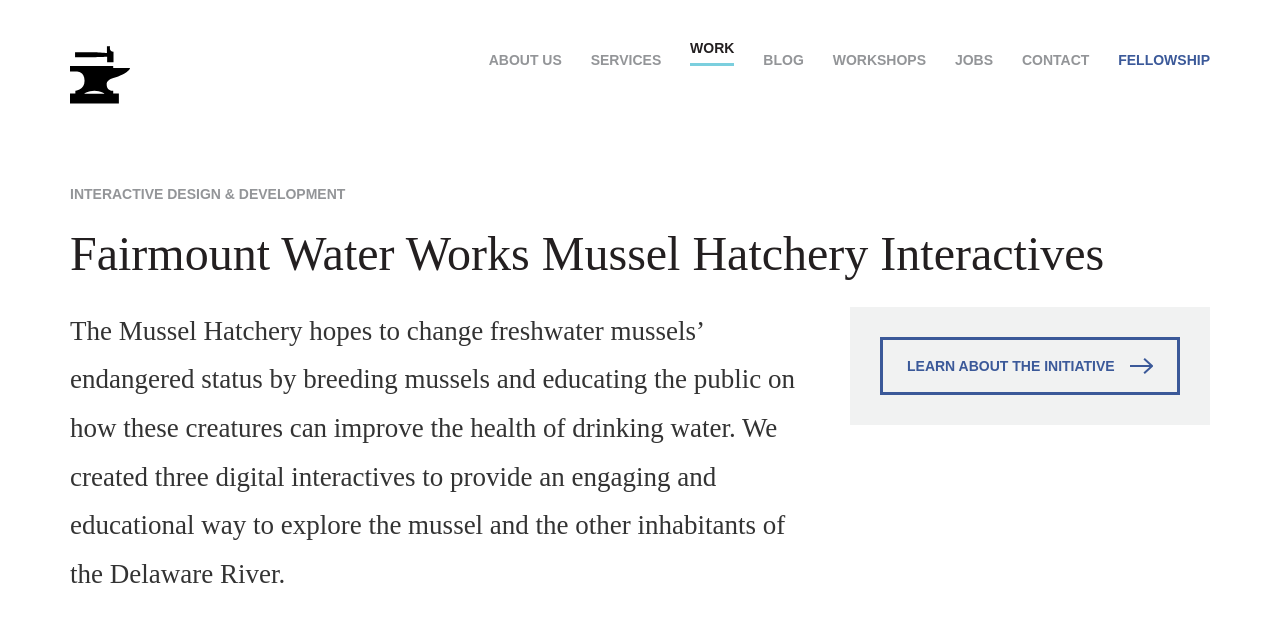
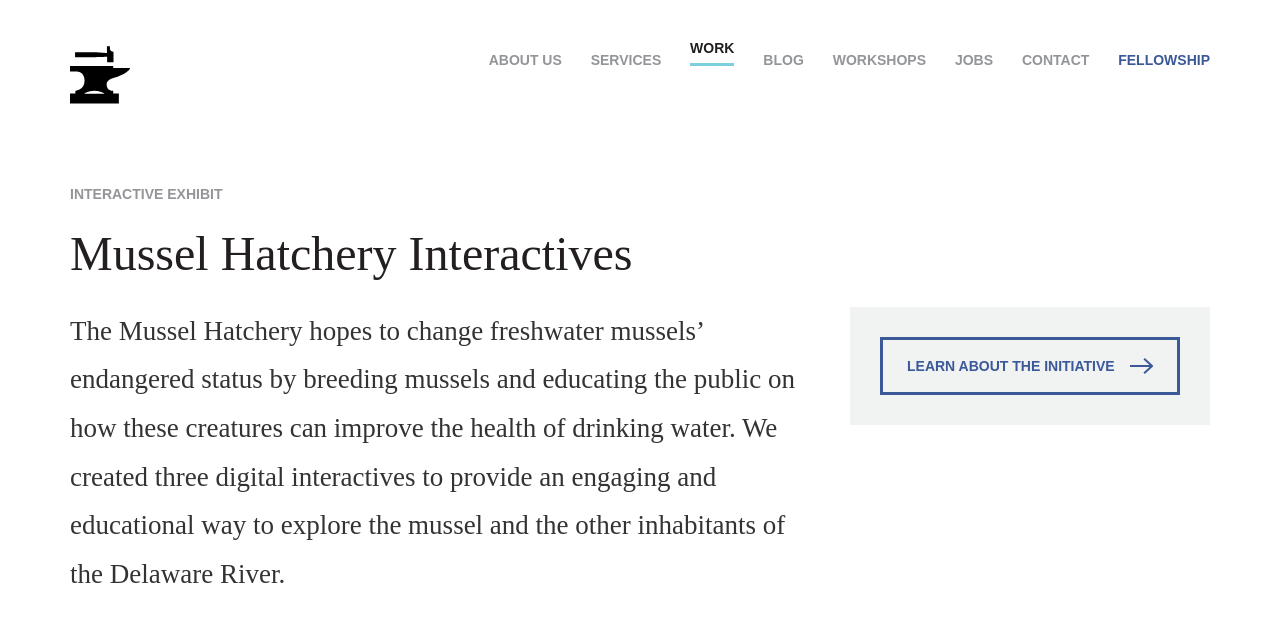
Before and after one commit to InteractiveMechanics/interactivemechanics-jekyll, a Jekyll site: the page built from _work/mussel-hatchery.markdown, in a window 1280 px wide and 1400 px high, cut to the strip 0-678 px from the top of the window. Shown: the top 622 px of the strip. Built offline with Jekyll 4.4.1, drawn with Linux system fonts in a browser that asks for light colours; nearby versions of some CDN libraries; some of the changed text lies outside the part shown.

Commit message:
Adjustments to mussel hatchery case study

```diff
--- a/_layouts/work.html
+++ b/_layouts/work.html
@@ -88,7 +88,7 @@
                 <div class="row">
                     <div class="col-md-10 col-md-offset-1 col-lg-8 col-lg-offset-2">
                         <h5>{{ page.outcome.title }}</h5>
-                        <p>{{ page.outcome.body| markdownify }} {% include icons/icon_endnote.html %}</p>
+                        {{ page.outcome.body| markdownify }}
                     </div>
                 </div>
             </div>
--- a/_work/digital-activity-guides.markdown
+++ b/_work/digital-activity-guides.markdown
@@ -25,7 +25,7 @@
     title:          "Providing a New Learning Experience"
     image:          "/images/uploads/fww-digital-activity-about.jpg"
     body: |
-        Before our collaboration, the Water Works used a paper-based field guide and activity book to direct middle and high school students through their exhibits and learning directives. One of the Water Works' core values is providing visitors with experiential learning opportunities, and the they saw an opportunity for a better visitor experience. We used the field guide as a starting point, creating digital versions of  the original lessons and designing new games around the Water Works' educational goals. We then assembled all the activities in an interactive app, built in HTML5 and JavaScript.
+        Before our collaboration, the Water Works used a paper-based field guide and activity book to direct middle and high school students through their exhibits and learning directives. One of the Water Works' core values is providing visitors with experiential learning opportunities, and the they saw an opportunity for a better visitor experience. We worked with Habith&egrave;que Inc., cultural producers with expertise in content development, exhibition design, and creative visioning and direction, and used the field guide as a starting point, creating digital versions of  the original lessons and designing new games around the Water Works' educational goals. We then assembled all the activities in an interactive app, built in HTML5 and JavaScript.
 
 process:
     title:          "Gamification and Critical Thinking"
--- a/_work/mussel-hatchery.markdown
+++ b/_work/mussel-hatchery.markdown
@@ -1,26 +1,24 @@
 ---
 layout:     work
-title:      "Fairmount Water Works Mussel Hatchery Interactives"
+title:      "Mussel Hatchery Interactives"
 thumb:      "/images/uploads/mussel-hatchery-thumb.jpg"
-color:      a3d265
-date:       2017-09-30
+color:      1266CC
+date:       2017-09-29
 contact:    LaNeshe Miller-White
 
 client:
-    name:       "Habitheque for Fairmount Water Works"
+    name:       "Fairmount Water Works"
     sector:     Arts & Culture
     link:
         url:    "http://fairmountwaterworks.org/freshwater-mussel-hatchery/"
         title:  Learn about the initiative
 
 technology:
-    - Unity
-    - Visual Studio
     - Javascript
-    - CSS animations
+    - CSS Animation
     - Adobe Animate
 
-services:       Interactive design & development
+services:       Interactive Exhibit
 
 quote:
     - name:       Karen Young
@@ -56,14 +54,19 @@
         Midway through the process we conducted user testing on-site with middle school students from Fairmount Water Works’ Project Flow initiative, a summer program for the interdisciplinary exploration of water. Each student was given a designated amount of time to explore each interactive and then everyone came together for a group discussion.  We learned that users were inclined to hurriedly tap on various places on the interactive screens, so we added in animated bubbles and zoom effects on tap so that the interactive responded to user inclinations. We also learned that users expected to be able to tap text to get more information, so we added additional content such as definitions when a keyword was tapped.
 
         ##### The Mighty Mussel Interactive
-        We worked with Habithèque Inc., cultural producers with expertise in content development, exhibition design, and creative visioning and direction. We used javascript, CSS animations, and Adobe Animate to create three digital pieces:
+        We used javascript, CSS animations, and Adobe Animate to create three digital pieces:
 
         The Mighty Mussel interactive features animations on a 32 inch touchscreen that teach the lifecycle and filtration systems of the mussel. We collaborated with scientists and education interpretation experts to make our animations both accurate and interesting. They provided feedback to make sure we were properly displaying the lifecycle, and that our animations were scientifically sound. We used layers of transparency and sequential animation to showcase mussel anatomy and functions, such as the reproductive process.
 
-        The river character flashcard interactive allows users to learn more about the animals present on a corresponding art wall.
+        The river character flashcard interactive allows users to learn more about the animals present on a corresponding art wall created by artist, Stacey Levy. To represent each of the river characters from the glass etchings, we illustrated and animated each character as they swim, fly, or scurry across the screen.
 
-        A personality quiz helps visitors identify which of 27 river characters they most relate to. To encourage users to complete this experience we created a rising water level indicator s so users knew how close they were to the end of the activity.
+        A personality quiz helps visitors identify which of 27 river characters they most relate to. To encourage users to complete this experience we created a rising water level indicator so users knew how close they were to the end of the activity.
 
         Visitors have expressed they enjoyed the interactives’ highly visual and animated nature.
 
+outcome:
+    title:
+    body: |
+        _Imagery Courtesy of the Fairmount Water Works Interpretive Center._
+
 ---
```
Also changed, not shown: other parts of _work/mussel-hatchery.markdown (+1 -1 lines).
